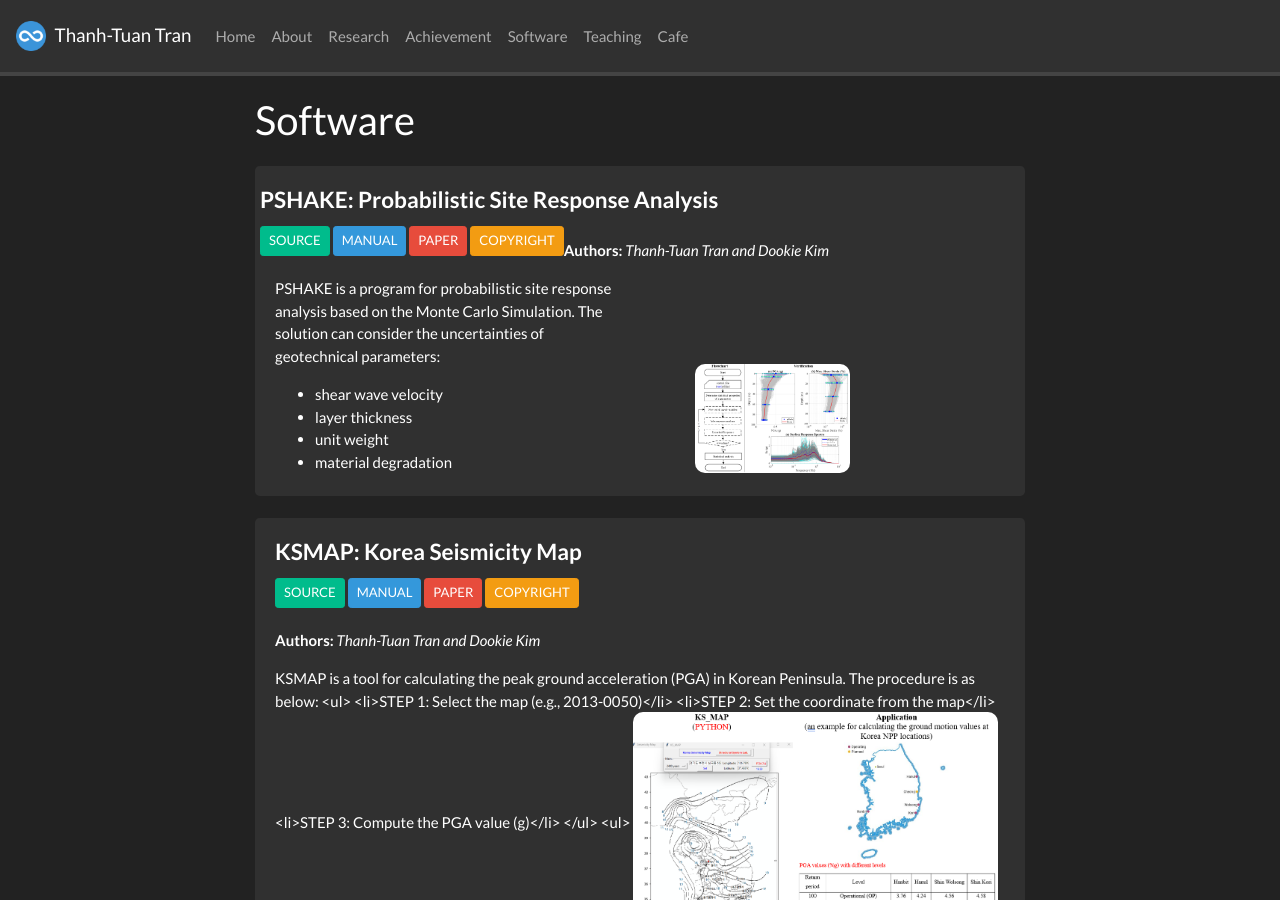
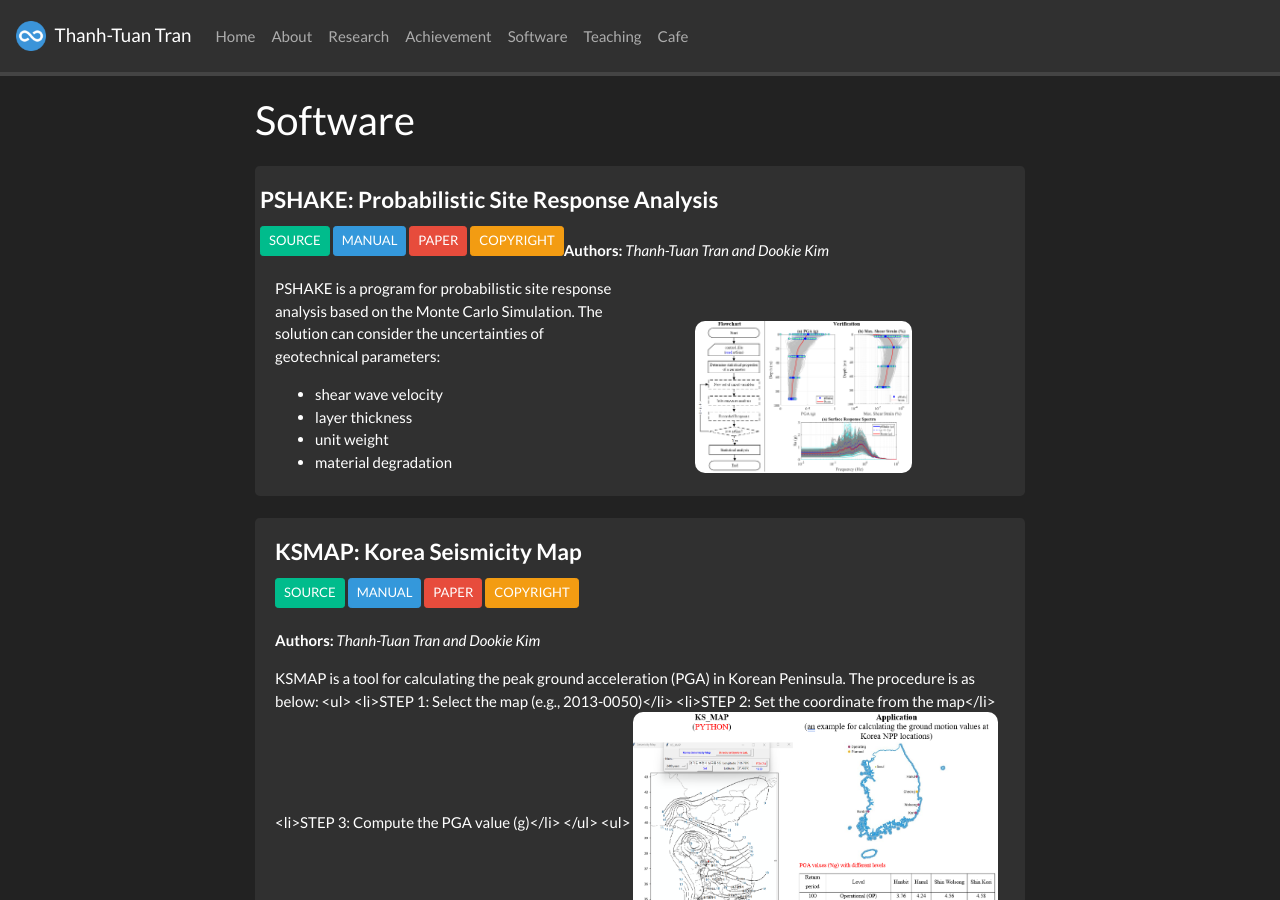
Before and after one commit to 3tbk/3tbk, a Jekyll site: the page built from _pages/software.md, in a window 1280 px wide and 900 px high. Built offline with Jekyll 4.4.1, drawn with Linux system fonts in a browser that asks for light colours; nearby versions of some CDN libraries; a style sheet for code colours, icons or effects is not loaded.

Commit message:
Update software.md

```diff
--- a/_pages/software.md
+++ b/_pages/software.md
@@ -44,8 +44,9 @@ iframe {
   <a href="{{ site.url }}{{ site.baseurl }}/papers/2020-Tran-ASCE.pdf" target="_blank"><button class="btn btn-danger btn-sm">PAPER</button></a>
   <a href="{{ site.url }}{{ site.baseurl }}/software/pshake/Copyright.pdf" target="_blank"><button class="btn btn-warning btn-sm">COPYRIGHT</button></a>
 
-<b>Authors:</b>
-<i>Thanh-Tuan Tran and Dookie Kim</i>
+
+  <b>Authors:</b>
+  <i>Thanh-Tuan Tran and Dookie Kim</i>
   <div class="col-md-6 col-sm-12">
 PSHAKE is a program for probabilistic site response analysis based on the Monte Carlo Simulation. The solution can consider the uncertainties of geotechnical parameters:
 
@@ -58,7 +59,7 @@ PSHAKE is a program for probabilistic site response analysis based on the Monte
   </div>
   <div class="col-md-6 col-sm-12" style="background-color:transparent">
    <ul>
-     <p><img src="{{ site.url }}{{ site.baseurl }}/software/pshake/pshake.png" width="50%"/></p>
+     <p><img src="{{ site.url }}{{ site.baseurl }}/software/pshake/pshake.png" width="70%"/></p>
    </ul>
   </div>
 
```
